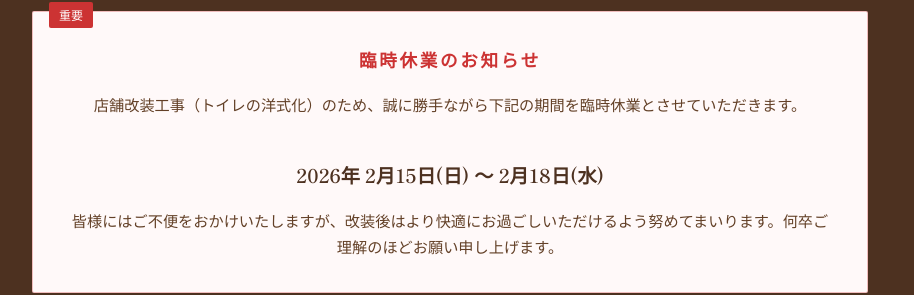
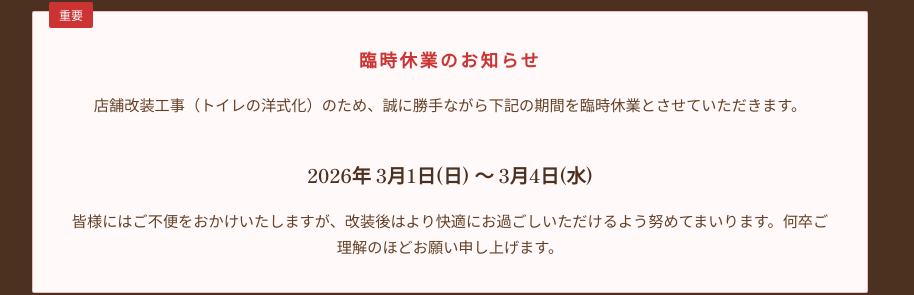
Before and after one commit to zenzaizenzai/tsumikibako, a website built with Vite: page index.html in a window 1280 px wide. Shown: the part 789-1084 px from the top of the page, without its empty margins (190-1104 px from the left). Built offline with nearby package versions, Linux system fonts and the light colour scheme.

Commit message:
update construction announcement dates to March 1-4

```diff
--- a/index.html
+++ b/index.html
@@ -29,7 +29,7 @@
           <h3 class="notice-title">臨時休業のお知らせ</h3>
           <p class="notice-content">
             店舗改装工事（トイレの洋式化）のため、誠に勝手ながら下記の期間を臨時休業とさせていただきます。<br><br>
-            <span class="notice-period">2026年 2月15日(日) 〜 2月18日(水)</span>
+            <span class="notice-period">2026年 3月1日(日) 〜 3月4日(水)</span>
             皆様にはご不便をおかけいたしますが、改装後はより快適にお過ごしいただけるよう努めてまいります。何卒ご理解のほどお願い申し上げます。
           </p>
         </div>
```
